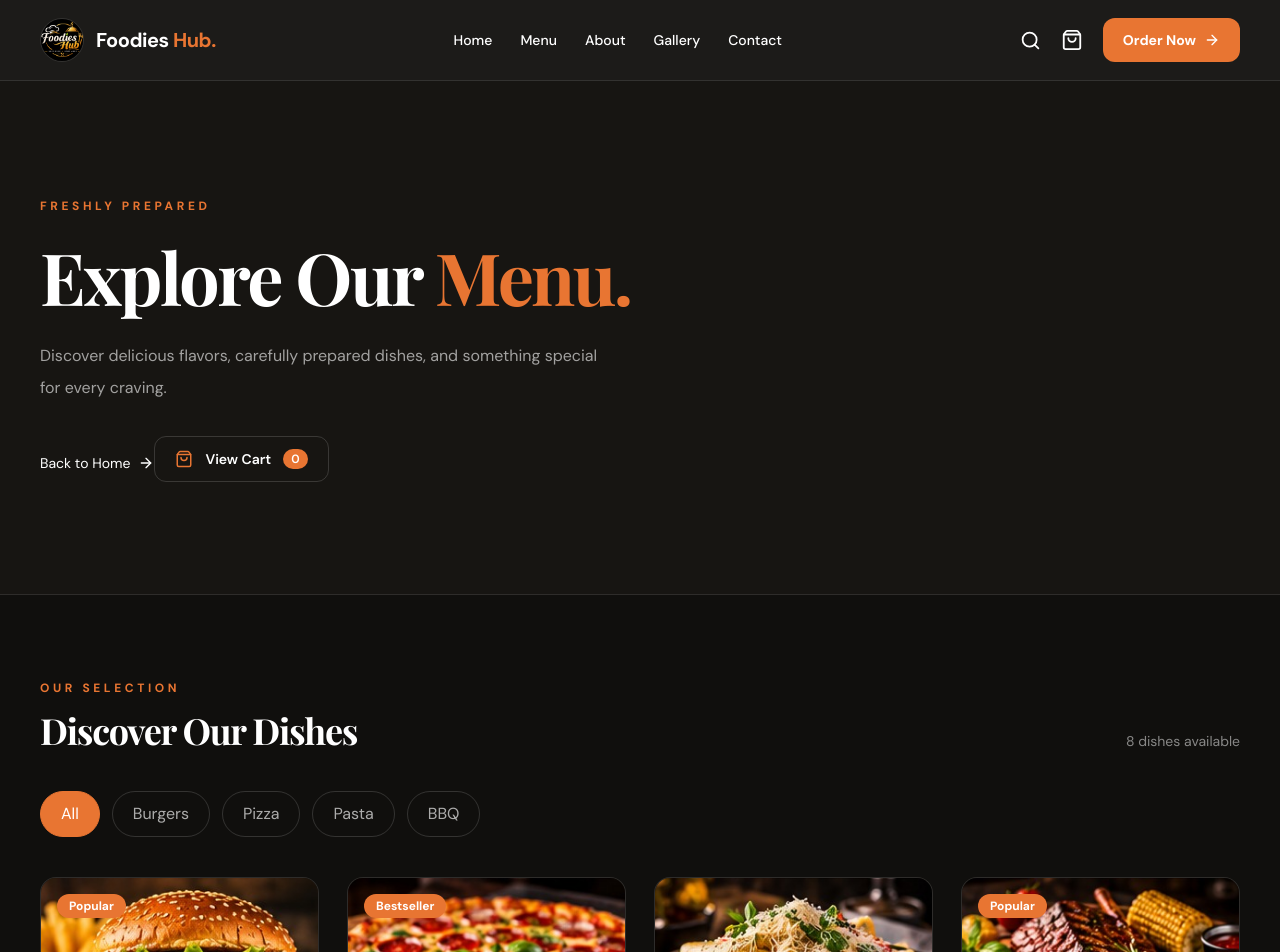
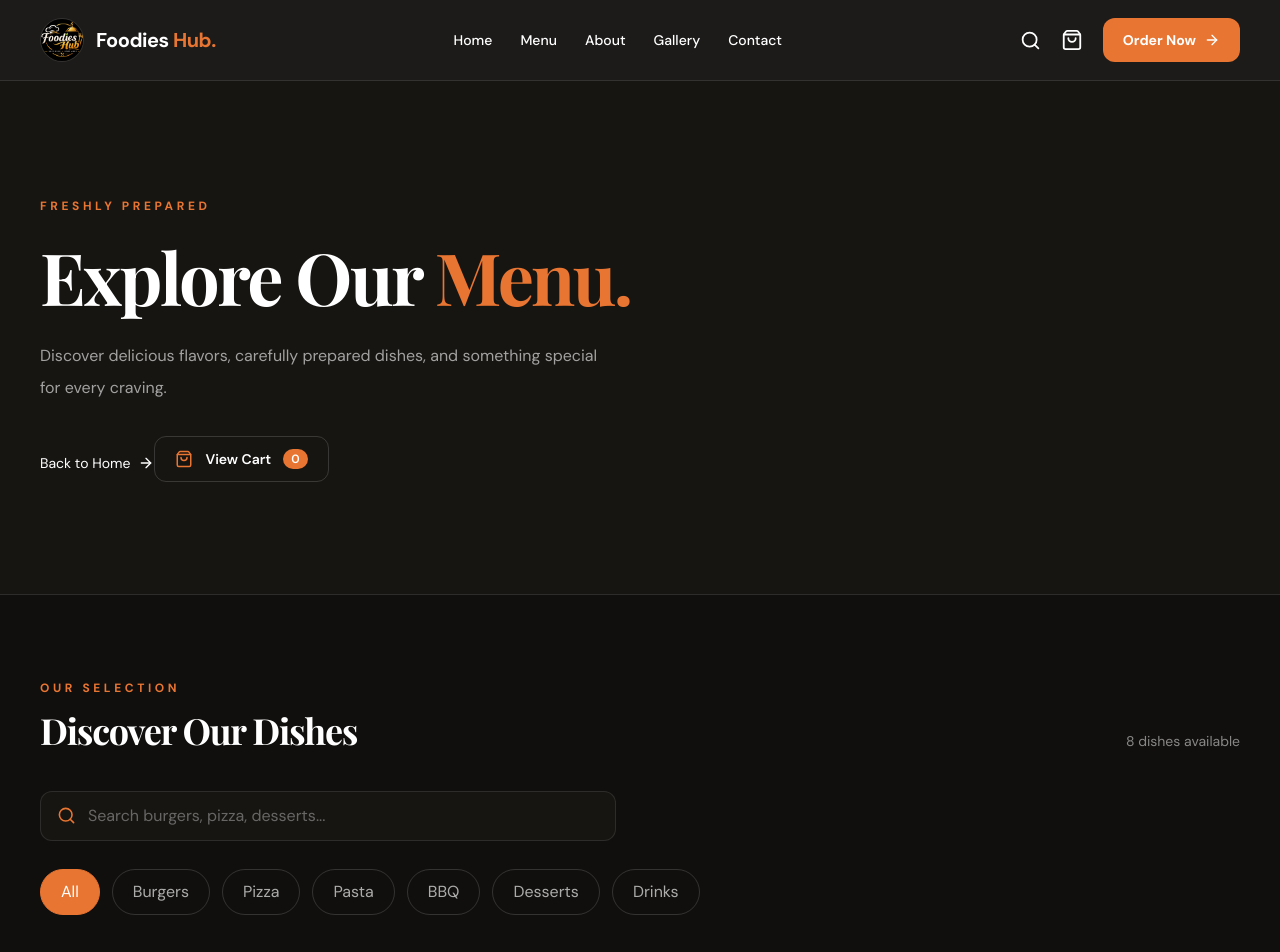
Before and after one commit to syedfurqanullah/foodies-hub-restaurant, a Next.js app: page /menu in a window 1280 px wide. Shown: the top 952 px of the page. Built offline with nearby package versions, Linux system fonts and the light colour scheme; a web font is replaced by a local one.

Commit message:
feat: add menu search and category filters

```diff
--- a/src/app/menu/page.tsx
+++ b/src/app/menu/page.tsx
@@ -1,18 +1,20 @@
 
 "use client";
 
-import { useState } from "react";
+import { useMemo, useState } from "react";
 import Image from "next/image";
 import Link from "next/link";
 import {
   ArrowRight,
   ShoppingBag,
+  Search,
   Check,
+  X,
 } from "lucide-react";
 
 import Navbar from "@/app/components/layout/Navbar";
 import Container from "@/app/components/ui/Container";
-import { popularDishes } from "../components//data/popularDishes";
+import { popularDishes } from "../components/data/popularDishes";
 import { useCart } from "../components/context/CartContext";
 
 const menuCategories = [
@@ -21,20 +23,44 @@ const menuCategories = [
   "Pizza",
   "Pasta",
   "BBQ",
+  "Desserts",
+  "Drinks",
 ];
 
 export default function MenuPage() {
   const [activeCategory, setActiveCategory] = useState("All");
+  const [searchQuery, setSearchQuery] = useState("");
+  const [addedDishId, setAddedDishId] = useState<string | null>(null);
 
   const { addToCart, cartCount } = useCart();
 
-  const filteredDishes =
-    activeCategory === "All"
-      ? popularDishes
-      : popularDishes.filter(
-          (dish) =>
-            dish.category === activeCategory.toLowerCase()
+  const filteredDishes = useMemo(() => {
+    return popularDishes.filter((dish) => {
+      const matchesCategory =
+        activeCategory === "All" ||
+        dish.category === activeCategory.toLowerCase();
+
+      const searchTerm = searchQuery.trim().toLowerCase();
+
+      const matchesSearch =
+        dish.name.toLowerCase().includes(searchTerm) ||
+        dish.description.toLowerCase().includes(searchTerm) ||
+        dish.category.toLowerCase().includes(searchTerm);
+
+      return matchesCategory && matchesSearch;
+    });
+  }, [activeCategory, searchQuery]);
+
+  const handleAddToCart = (dish: (typeof popularDishes)[number]) => {
+    addToCart(dish);
+    setAddedDishId(dish.id);
+
+    window.setTimeout(() => {
+      setAddedDishId((currentId) =>
+        currentId === dish.id ? null : currentId
       );
+    }, 1200);
+  };
 
   return (
     <>
@@ -83,6 +109,7 @@ export default function MenuPage() {
         {/* Menu Section */}
         <section className="py-16 sm:py-20">
           <Container size="wide">
+            {/* Section Heading */}
             <div className="flex flex-col justify-between gap-7 sm:flex-row sm:items-end">
               <div>
                 <span className="text-xs font-bold uppercase tracking-[0.3em] text-brand-accent">
@@ -95,12 +122,43 @@ export default function MenuPage() {
               </div>
 
               <p className="text-sm text-white/50">
-                {filteredDishes.length} dishes available
+                {filteredDishes.length}{" "}
+                {filteredDishes.length === 1 ? "dish" : "dishes"} available
               </p>
             </div>
 
+            {/* Search Bar */}
+            <div className="mt-10">
+              <div className="flex max-w-xl items-center gap-3 rounded-xl border border-white/10 bg-[#171512] px-4 py-3 transition focus-within:border-brand-accent">
+                <Search
+                  size={19}
+                  className="shrink-0 text-brand-accent"
+                />
+
+                <input
+                  type="search"
+                  value={searchQuery}
+                  onChange={(event) => setSearchQuery(event.target.value)}
+                  placeholder="Search burgers, pizza, desserts..."
+                  aria-label="Search menu dishes"
+                  className="w-full bg-transparent text-sm text-white outline-none placeholder:text-white/35"
+                />
+
+                {searchQuery && (
+                  <button
+                    type="button"
+                    onClick={() => setSearchQuery("")}
+                    aria-label="Clear search"
+                    className="text-white/50 transition hover:text-brand-accent"
+                  >
+                    <X size={18} />
+                  </button>
+                )}
+              </div>
+            </div>
+
             {/* Category Filters */}
-            <div className="mt-10 flex flex-wrap gap-3">
+            <div className="mt-7 flex flex-wrap gap-3">
               {menuCategories.map((category) => (
                 <button
                   key={category}
@@ -119,12 +177,14 @@ export default function MenuPage() {
             </div>
 
             {/* Dish Cards */}
+            {filteredDishes.length > 0 ? (
               <div className="mt-10 grid gap-7 sm:grid-cols-2 lg:grid-cols-4">
                 {filteredDishes.map((dish) => (
                   <article
                     key={dish.id}
                     className="group overflow-hidden rounded-2xl border border-white/10 bg-[#171512] transition duration-300 hover:-translate-y-1 hover:border-brand-accent/50"
                   >
+                    {/* Dish Image */}
                     <div className="relative aspect-[4/3] overflow-hidden bg-[#211D19]">
                       <Image
                         src={dish.image}
@@ -141,6 +201,7 @@ export default function MenuPage() {
                       )}
                     </div>
 
+                    {/* Dish Details */}
                     <div className="p-5">
                       <h3 className="text-lg font-bold">
                         {dish.name}
@@ -157,32 +218,52 @@ export default function MenuPage() {
 
                         <button
                           type="button"
-                        onClick={() => addToCart(dish)}
-                        className="inline-flex items-center gap-2 rounded-lg bg-brand-accent px-3 py-2.5 text-xs font-bold text-white transition hover:bg-orange-600"
+                          onClick={() => handleAddToCart(dish)}
+                          className={`inline-flex items-center gap-2 rounded-lg px-3 py-2.5 text-xs font-bold text-white transition ${
+                            addedDishId === dish.id
+                              ? "bg-green-700"
+                              : "bg-brand-accent hover:bg-orange-600"
+                          }`}
                         >
+                          {addedDishId === dish.id ? (
+                            <>
+                              <Check size={15} />
+                              Added
+                            </>
+                          ) : (
+                            <>
                               <ShoppingBag size={15} />
                               Add to Cart
+                            </>
+                          )}
                         </button>
                       </div>
                     </div>
                   </article>
                 ))}
               </div>
+            ) : (
+              /* Empty State */
+              <div className="py-20 text-center">
+                <div className="mx-auto flex size-16 items-center justify-center rounded-full bg-white/5">
+                  <Search size={27} className="text-brand-accent" />
+                </div>
 
-            {/* Empty State */}
-            {filteredDishes.length === 0 && (
-              <div className="py-20 text-center">
-                <h3 className="text-xl font-bold">
+                <h3 className="mt-6 text-xl font-bold">
                   No dishes found
                 </h3>
 
-                <p className="mt-3 text-sm text-white/50">
-                  No dishes are currently available in this category.
+                <p className="mx-auto mt-3 max-w-sm text-sm leading-6 text-white/50">
+                  We couldn't find any dishes matching your search.
+                  Try another name or select a different category.
                 </p>
 
                 <button
                   type="button"
-                  onClick={() => setActiveCategory("All")}
+                  onClick={() => {
+                    setActiveCategory("All");
+                    setSearchQuery("");
+                  }}
                   className="mt-6 rounded-lg bg-brand-accent px-5 py-3 text-sm font-bold text-white transition hover:bg-orange-600"
                 >
                   View All Dishes
```
Lines whose indentation alone changed are shown as unchanged.
